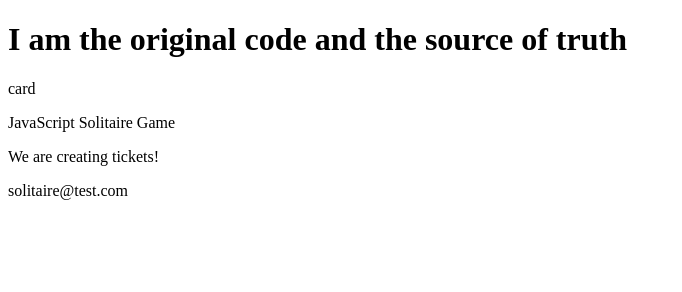
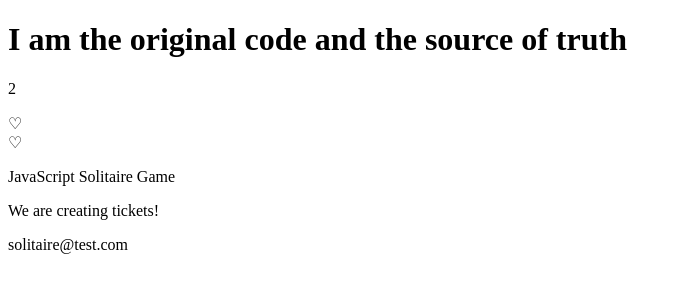
Before and after one commit to kubowania/javascript-solitaire, a plain HTML site: page index.html in a window 1280 px wide. Shown: the whole page, without its empty margins (0-682 px from the left). Drawn offline with Linux system fonts and the light colour scheme.

Commit message:
created card element

```diff
--- a/index.html
+++ b/index.html
@@ -5,17 +5,17 @@
     <meta charset="UTF-8">
     <meta name="viewport" content="width=device-width, initial-scale=1.0">
     <title>JavaScript-Soliter</title>
-    <script src="index.js"></script>
+
     <link href="./style.css">
 </head>
 
 <body>
     <h1>I am the original code and the source of truth</h1>
-    <div id="test"> card</div>
+    <div id="card"> </div>
     <p>JavaScript Solitaire Game</p>
     <p>We are creating tickets!</p>
     <footer>solitaire@test.com</footer>
 
 </body>
-
+<script src="index.js"></script>
 </html>
--- a/index.js
+++ b/index.js
@@ -1,7 +1,40 @@
-import { CardTemplate } from "./card"
+// import { CardTemplate } from "./card"
 
-const cardplace = document.querySelectorAll("#test")
-function placecard (){
-cardplace.append(CardTemplate(1,"spades"))}
-console.log (CardTemplate(1, "spade"))
-placecard()
+ const card = function CardTemplate(num, suit) {
+    // const num = num;
+    // const suit = suit;
+
+
+    if(suit === "spades"){
+        suit = "&#x2664"
+     }
+    else if(suit === "clubs"){
+         suit = "&#x2667"
+     }
+    else if(suit === "diamonds"){
+         suit= "&#x2662"
+     }
+    else if (suit === "hearts"){
+        suit = "&#x2661"
+    }
+    else
+        console.log("not a vaild suit")
+
+
+     const cardTemp= ` <div class="card_container">
+                     <div class= "card" >
+                         <p class="cardnum">${num}</p>
+                         <div class="suit">${suit}</div>
+                            <div class="bigsuit">${suit}</div>
+                    </div >
+                 </div > `
+
+
+                 const el = document.querySelector("#card")
+                 const filledcard = document.createElement("div")
+                 filledcard.innerHTML = cardTemp
+                 el.append(filledcard)
+
+}
+
+card(2,"hearts")
```
Also changed, not shown: card.js (+6 -6 lines).
